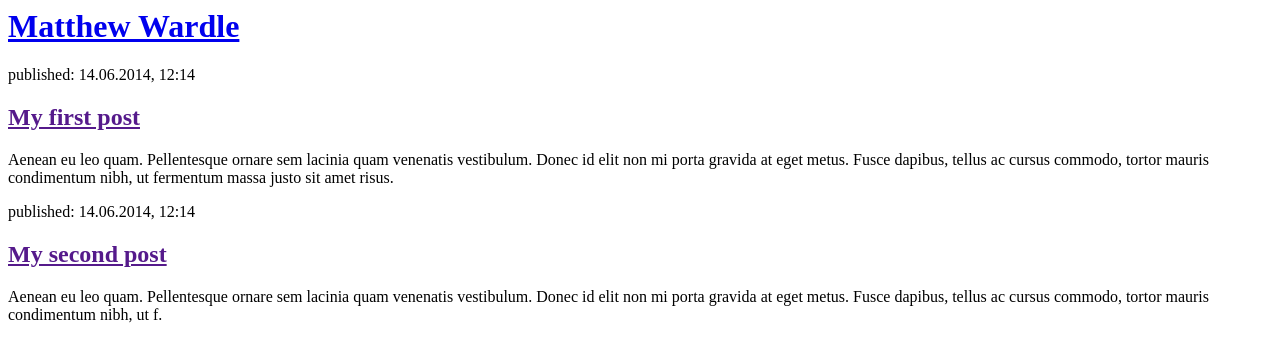
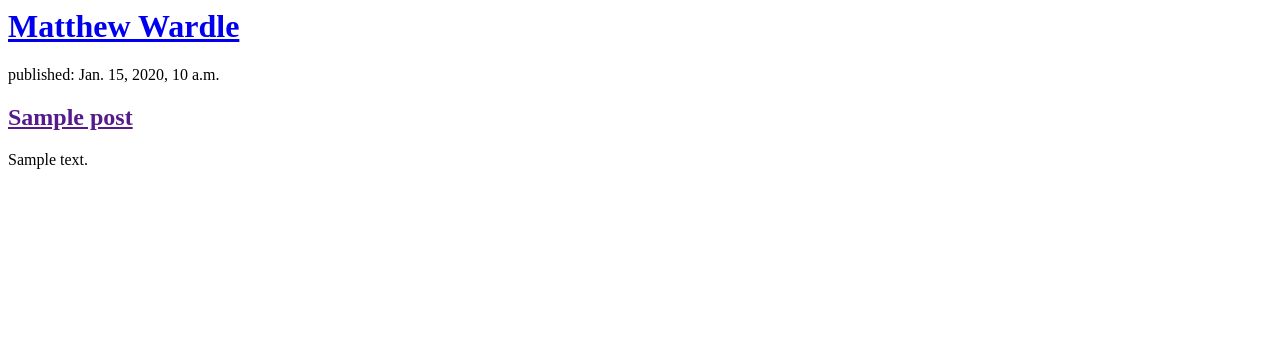
Before and after one commit to mwardle123/blog, a Django app: page / in a window 1280 px wide. Shown: the top 362 px of the page. Run offline with Django 3.2, Linux system fonts and the light colour scheme; tables that the repository leaves empty hold one stand-in row (values such as "Sample post").

Commit message:
Modified templates to display posts from the database.

```diff
--- a/blog/templates/blog/post_list.html
+++ b/blog/templates/blog/post_list.html
@@ -7,16 +7,12 @@
             <h1><a href="/">Matthew Wardle</a></h1>
         </div>
 
-        <div>
-            <p>published: 14.06.2014, 12:14</p>
-            <h2><a href="">My first post</a></h2>
-            <p>Aenean eu leo quam. Pellentesque ornare sem lacinia quam venenatis vestibulum. Donec id elit non mi porta gravida at eget metus. Fusce dapibus, tellus ac cursus commodo, tortor mauris condimentum nibh, ut fermentum massa justo sit amet risus.</p>
-        </div>
-
-        <div>
-            <p>published: 14.06.2014, 12:14</p>
-            <h2><a href="">My second post</a></h2>
-            <p>Aenean eu leo quam. Pellentesque ornare sem lacinia quam venenatis vestibulum. Donec id elit non mi porta gravida at eget metus. Fusce dapibus, tellus ac cursus commodo, tortor mauris condimentum nibh, ut f.</p>
-        </div>
+        {% for post in posts %}
+            <div>
+                <p>published: {{ post.published_date }}</p>
+                <h2><a href="">{{ post.title }}</a></h2>
+                <p>{{ post.text|linebreaksbr }}</p>
+            </div>
+        {% endfor %}
     </body>
 </html>
--- a/blog/views.py
+++ b/blog/views.py
@@ -1,4 +1,7 @@
 from django.shortcuts import render
+from django.utils import timezone
+from .models import Post
 
 def post_list(request):
-    return render(request, 'blog/post_list.html', {})
+    posts = Post.objects.filter(published_date__lte=timezone.now()).order_by('published_date')
+    return render(request, 'blog/post_list.html', {'posts': posts})
```
